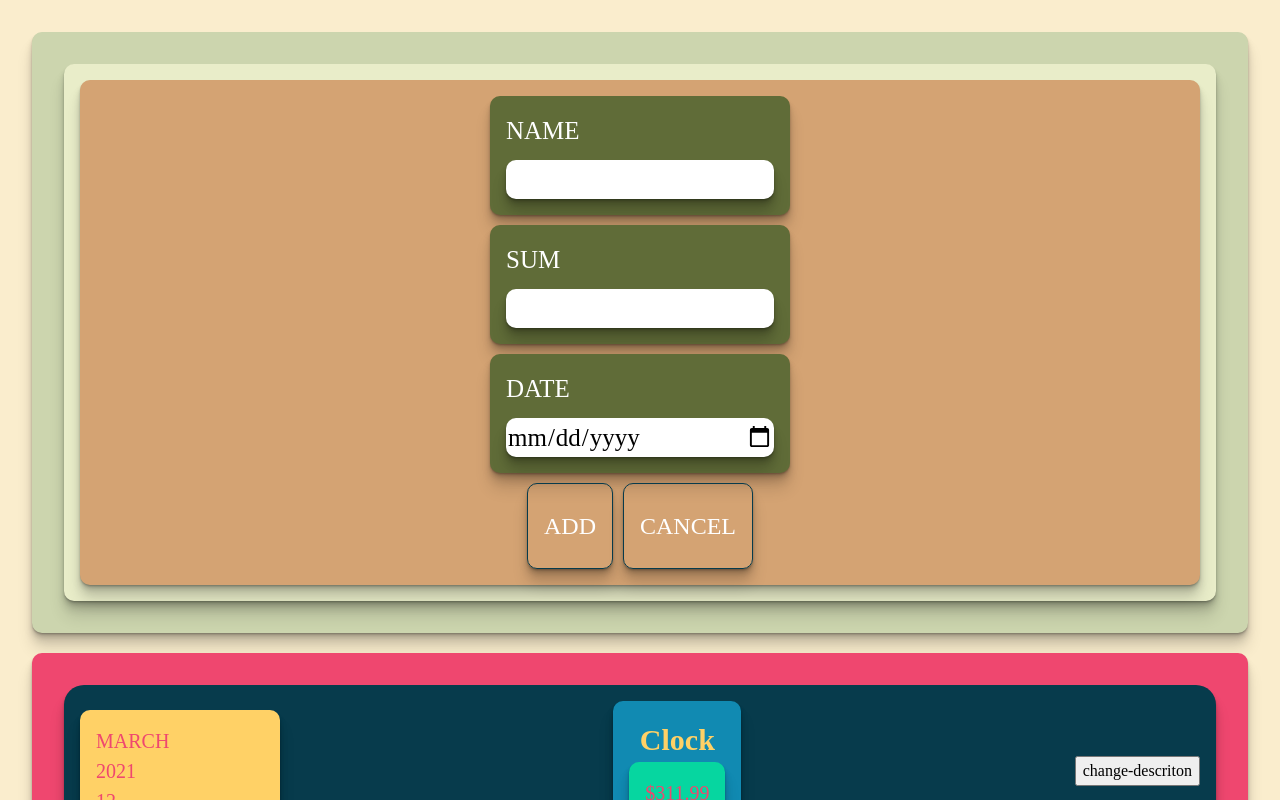
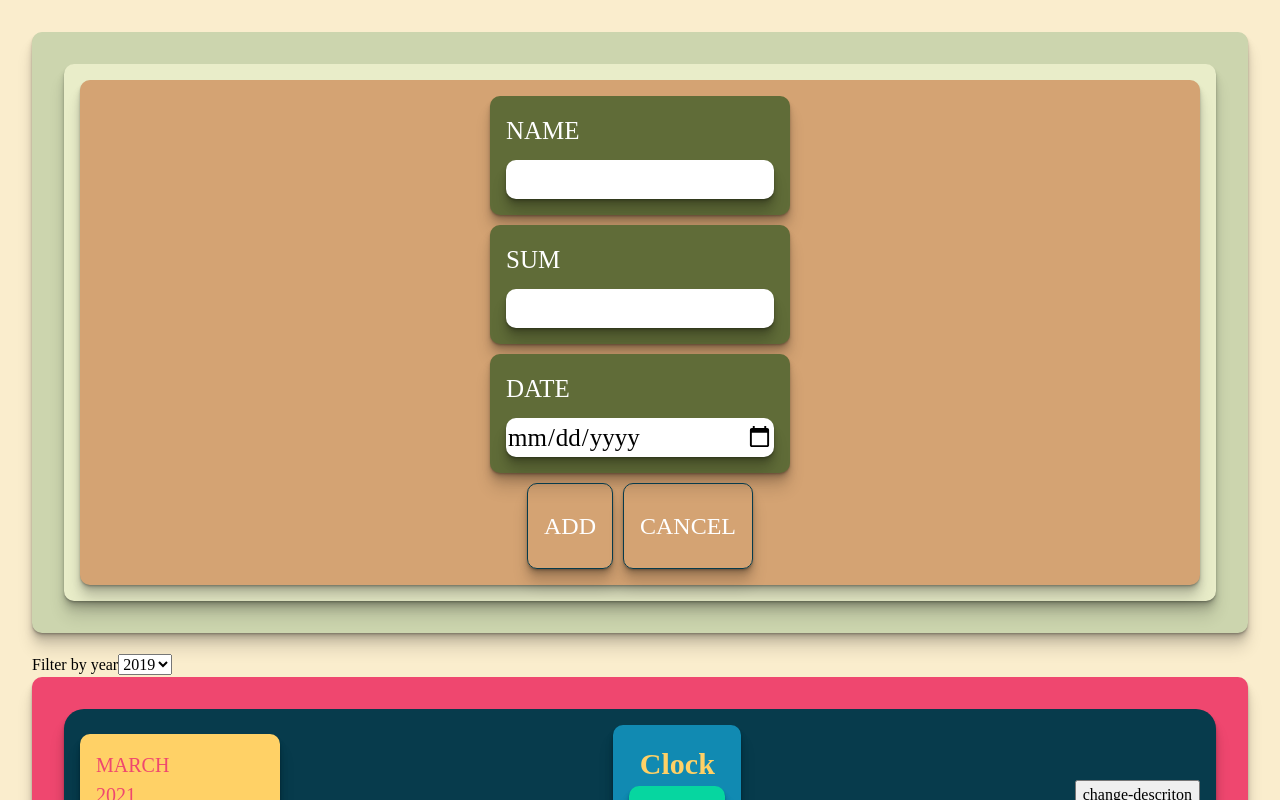
Before and after one commit to Andriikryl/money-counter-app, a React (Create React App) app: page / in a window 1280 px wide. Shown: the top 800 px of the page. Built offline with nearby package versions, Linux system fonts and the light colour scheme.

Commit message:
feat[CostFilter-component]

```diff
--- a/src/App.js
+++ b/src/App.js
@@ -5,24 +5,30 @@ import NewCost from "./components/NewCost";
 function App() {
   const costs = [
     {
+      id: "c1",
       date: new Date(2021, 2, 12),
       description: "Clock",
       amount: 311.99,
     },
     {
+      id: "c2",
       date: new Date(2011, 12, 12),
       description: "jojo",
       amount: 31.19,
     },
     {
+      id: "c3",
       date: new Date(2001, 5, 2),
       description: "Dog",
       amount: 11.99,
     },
   ];
+
+  const addCostHandler = (cost) => {};
+
   return (
     <div className="App">
-      <NewCost />
+      <NewCost onAddCost={addCostHandler} />
       <Costs costs={costs} />
     </div>
   );
--- /dev/null
+++ b/src/components/CostFilter.js
@@ -0,0 +1,20 @@
+function CostFilter(props) {
+  const yearChangeHandler = (event) => {
+    props.onChangeYear(event.target.value);
+  };
+  return (
+    <div className="costs-filter">
+      <div className="costs-filter__control">
+        <label>Filter by year</label>
+        <select value={props.year} onChange={yearChangeHandler}>
+          <option value="2022">2022</option>
+          <option value="2021">2021</option>
+          <option value="2020">2020</option>
+          <option value="2019">2019</option>
+        </select>
+      </div>
+    </div>
+  );
+}
+
+export default CostFilter;
--- a/src/components/CostForm.js
+++ b/src/components/CostForm.js
@@ -1,6 +1,6 @@
 import { useState } from "react";
 
-function CostForm() {
+function CostForm(props) {
   const [inputName, setInputName] = useState("");
   const [inputAmount, setInputAmount] = useState("");
   const [inputDate, setInputDate] = useState("");
@@ -47,6 +47,8 @@ function CostForm() {
       amount: inputAmount,
       date: new Date(inputDate),
     };
+
+    props.onSaveCostData(costData);
     setInputName("");
     setInputAmount("");
     setInputDate("");
--- a/src/components/Costs.js
+++ b/src/components/Costs.js
@@ -1,8 +1,17 @@
+import { useState } from "react";
 import Card from "./Card";
+import CostFilter from "./CostFilter";
 import CostItem from "./CostItem";
 
 function Costs(props) {
+  const [selectedYear, setSelectdYear] = useState("2019");
+
+  const yearChangeHandler = (year) => {
+    selectedYear(year);
+  };
   return (
+    <div>
+      <CostFilter onChangeYear={yearChangeHandler} year={selectedYear} />
       <Card className="costs-box">
         <CostItem
           date={props.costs[0].date}
@@ -20,6 +29,7 @@ function Costs(props) {
           amount={props.costs[2].amount}
         />
       </Card>
+    </div>
   );
 }
 
--- a/src/components/NewCost.js
+++ b/src/components/NewCost.js
@@ -1,9 +1,17 @@
 import CostForm from "./CostForm";
 
-function NewCost() {
+function NewCost(props) {
+  const saveCostDataHandler = (inputCostData) => {
+    const costData = {
+      ...inputCostData,
+      id: Math.random().toString(),
+    };
+    props.onAddCost(costData);
+  };
+
   return (
     <div className="new-cost">
-      <CostForm />
+      <CostForm onSaveCostData={saveCostDataHandler} />
     </div>
   );
 }
```
Lines whose indentation alone changed are shown as unchanged.
